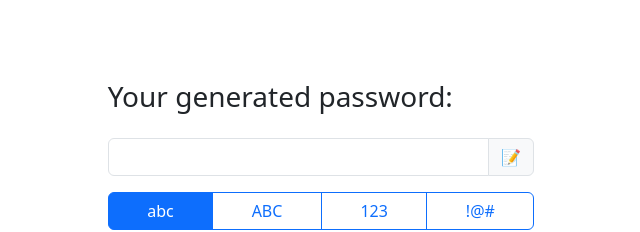
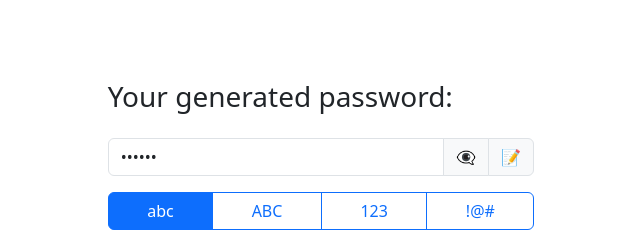
Before and after one commit to szymon-skalmierski/angular-password-generator, an Angular app: page / in a window 1280 px wide. Shown: the top 232 px of the page, without its empty margins (319-959 px from the left). Built offline with nearby package versions, Linux system fonts and the light colour scheme.

Commit message:
copy to clipboard and show password buttons

```diff
--- a/src/app/app.component.html
+++ b/src/app/app.component.html
@@ -2,8 +2,9 @@
   <h3>Your generated password:</h3>
   <form [formGroup]="passwordForm">
     <div class="input-group my-3">
-      <input type="password" class="form-control" aria-label="Username" aria-describedby="basic-addon1">
-      <button class="input-group-text">📝</button>
+      <input type="password" class="form-control" aria-label="Username" aria-describedby="basic-addon1" value="541324" #passwordValue>
+      <button class="input-group-text" (click)="changeInputType(passwordValue)">👁‍🗨</button>
+      <button class="input-group-text" (click)="copyInputValue(passwordValue)">📝</button>
     </div>
     <div class="btn-group d-flex my-3" role="group" aria-label="Password options checkboxes" formGroupName="options">
       <input type="checkbox" class="btn-check" id="inputabc" autocomplete="off" formControlName="lowercase">
@@ -23,7 +24,7 @@
       <input type="range" class="form-range" min="4" max="32" id="passwordLength" formControlName="length">
     </div>
     <div class="d-grid">
-      <button class="btn btn-primary" type="button" (click)="show()">GENERATE</button>
+      <button class="btn btn-primary" type="button" (click)="show()" [disabled]="!passwordForm.valid">GENERATE</button>
     </div>
   </form>
 </div>
--- a/src/app/app.component.scss
+++ b/src/app/app.component.scss
@@ -4,6 +4,7 @@
     align-items: center;
     justify-content: center;
 }
+
 ._container {
     height: 80%;
     aspect-ratio: 2/3;
--- a/src/app/app.component.ts
+++ b/src/app/app.component.ts
@@ -1,5 +1,5 @@
 import { Component } from '@angular/core';
-import { AbstractControl, FormControl, FormGroup, ValidationErrors, Validator, ValidatorFn, Validators } from '@angular/forms';
+import { AbstractControl, FormControl, FormGroup, ValidationErrors, ValidatorFn, Validators } from '@angular/forms';
 
 @Component({
   selector: 'app-root',
@@ -35,4 +35,16 @@ export class AppComponent {
       return {noOptionChecked: true};
     }
   }
+
+  generatePassword() {
+
+  }
+
+  changeInputType(input: HTMLInputElement) {
+    input.type==='password' ? input.type='text' : input.type='password';
+  }
+
+  copyInputValue(input: HTMLInputElement) {
+    navigator.clipboard.writeText(input.value);
+  }
 }
```
